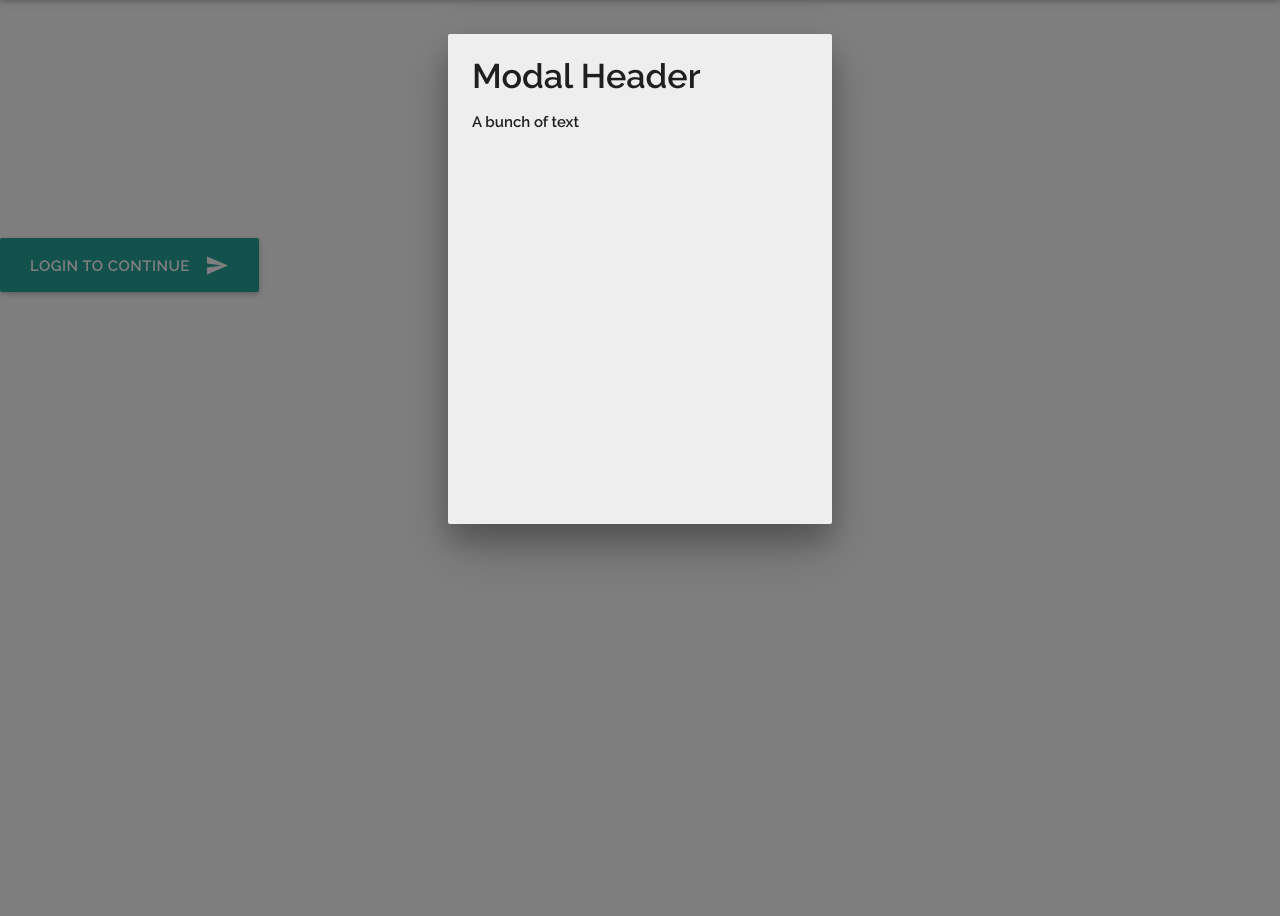
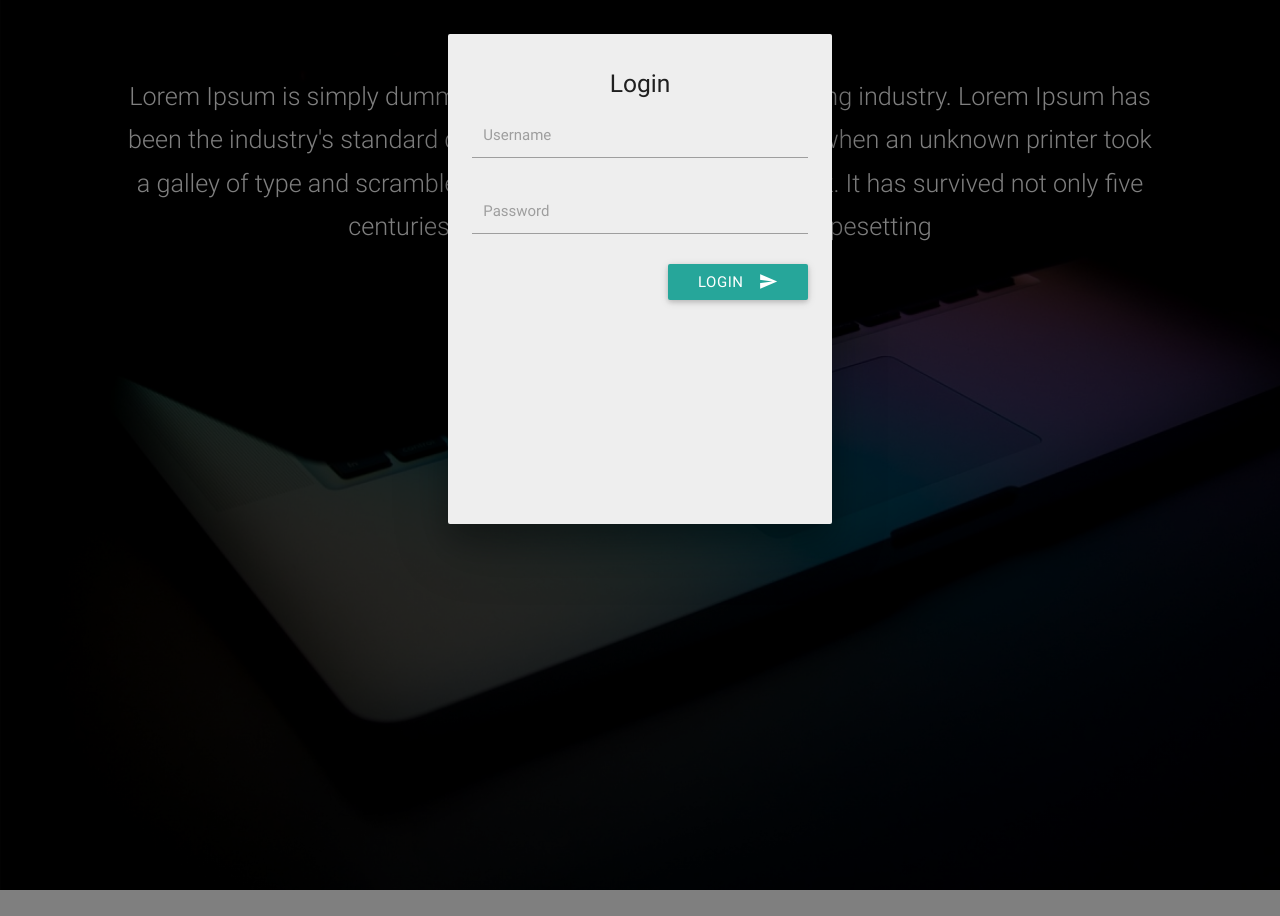
Before and after one commit to emmanuel-isaac/macPay, a Django app: page / in a window 1280 px wide, after a click on "Login". Shown: the part 64-980 px from the top of the page. Run offline with Django 3.2, Linux system fonts and the light colour scheme; some libraries are stand-ins or nearby versions.

Commit message:
Extend base.html

```diff
--- a/templates/index.html
+++ b/templates/index.html
@@ -1,30 +1,9 @@
+{% extends "base.html" %}
 {% load staticfiles %}
-<!DOCTYPE html>
-<html>
-<head>
-    <title>MacPay</title>
-    <meta charset='utf-8'>
-    <link rel="stylesheet" type="text/css" href="{% static 'lib/materialize/css/materialize.css' %}">
-    <link rel="stylesheet" type="text/css" href="{% static 'stylesheets/main.css' %}">
-    <link href='http://fonts.googleapis.com/css?family=Raleway:600' rel='stylesheet' type='text/css'>
-</head>
-<body>
 
-    <header>
-        <nav>
-            <div class="nav-wrapper">
-                <a href="#" class="brand-logo">MacPay</a>
-                <ul id="nav-mobile" class="right hide-on-med-and-down">
-                    <li><a href="#">Home</a></li>
-                    <li><a href="#login-modal" class="modal-trigger">Login</a></li>
-                </ul>
-            </div>
-      </nav>
-    </header>
-
-    <section>
-        <div class="section">
-            <div>
+{% block content %}
+<div class="home-body">
+    <div class="welcome-message">
         <p class="flow-text">
             Lorem Ipsum is simply dummy text of the printing and typesetting industry. Lorem Ipsum has been the industry's standard dummy text ever since the 1500s, when an unknown printer took a galley of type and scrambled it to make a type specimen book. It has survived not only five centuries, but also the leap into electronic typesetting
         </p>
@@ -33,30 +12,46 @@
     <!-- Modal Structure -->
     <div id="login-modal" class="modal">
         <div class="modal-content">
-                    <h4>Modal Header</h4>
-                    <p>A bunch of text</p>
+            {% if form.errors %}
+                <p class="error">Sorry, Username or Password is incorrect</p>
+            {% endif %}
+            <div class="login-form">
+                <h5>Login</h5>
+                <form action="{% url 'login' %}" method="POST">{% csrf_token %}
+                    <div>
+                        <div class="input-field">
+                            <label for="username">Username</label>
+                            <input type="text" id="username" name="username">
+                        </div>
+
+                        <div class="input-field">
+                            <label for="password">Password</label>
+                            <input type="password" id="password" name="password">
+                        </div>
+
+                        <div class="input-field">
+                            <input type="hidden" id="token" name="csrfmiddlewaretoken" value="{{request.META.CSRF_COOKIE}}">
+                        </div>
+                        <button class="btn waves-effect waves-light login-button right" type="submit" name="action">Login
+                            <i class="mdi-content-send right"></i>
+                        </button>
+                    </div>
+                </form>
+            </div>
         </div>
     </div>
 
+    {% if not request.user.is_authenticated %}
         <button class="btn waves-effect waves-light login-button btn-large modal-trigger" href="#login-modal">LOGIN TO CONTINUE
             <i class="mdi-content-send right"></i>
         </button>
+    {% else %}
+        <a href="{% url 'dashboard' %}">
+            <button class="btn waves-effect waves-light btn-large">GO TO DASHBOARD
+                <i class="mdi-content-send right"></i>
+            </button>
+        </a>
+    {% endif %}
 
 </div>
-    </section>
-
-    <script type="text/javascript" src="{% static 'lib/jquery-2.1.3.js' %}"></script>
-    <script type="text/javascript" src="{% static 'lib/materialize/js/materialize.js' %}"></script>
-    <script type="text/javascript">
-        $(document).ready(function() {
-
-                $('.modal-trigger').leanModal({
-                    dismissible: true, // Modal can be dismissed by clicking outside of the modal
-                    opacity: .5, // Opacity of modal background
-                    in_duration: 300, // Transition in duration
-                    out_duration: 200, // Transition out duration
-                });
-            });
-    </script>
-</body>
-</html>
+{% endblock content %}
```
Lines whose indentation alone changed are shown as unchanged.
